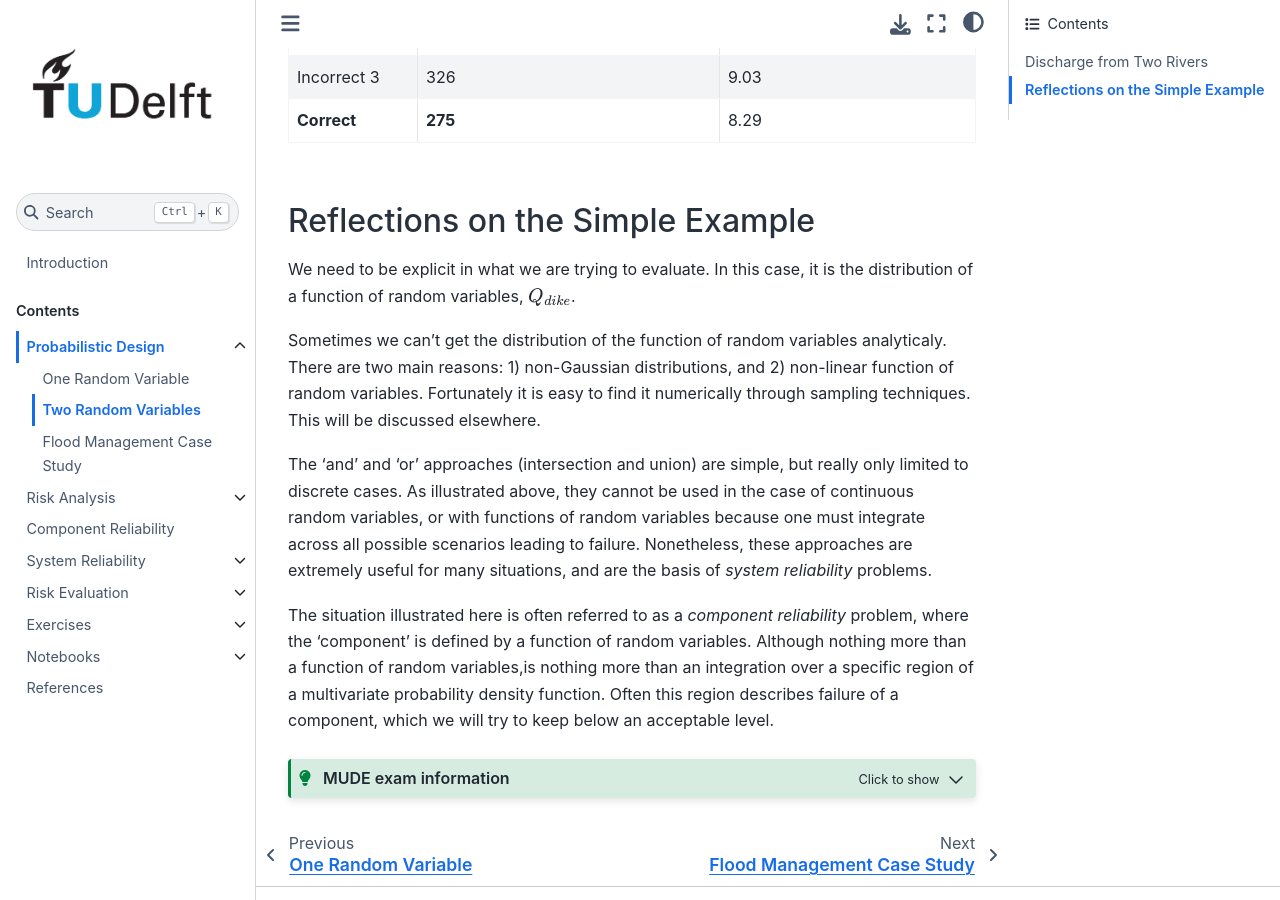
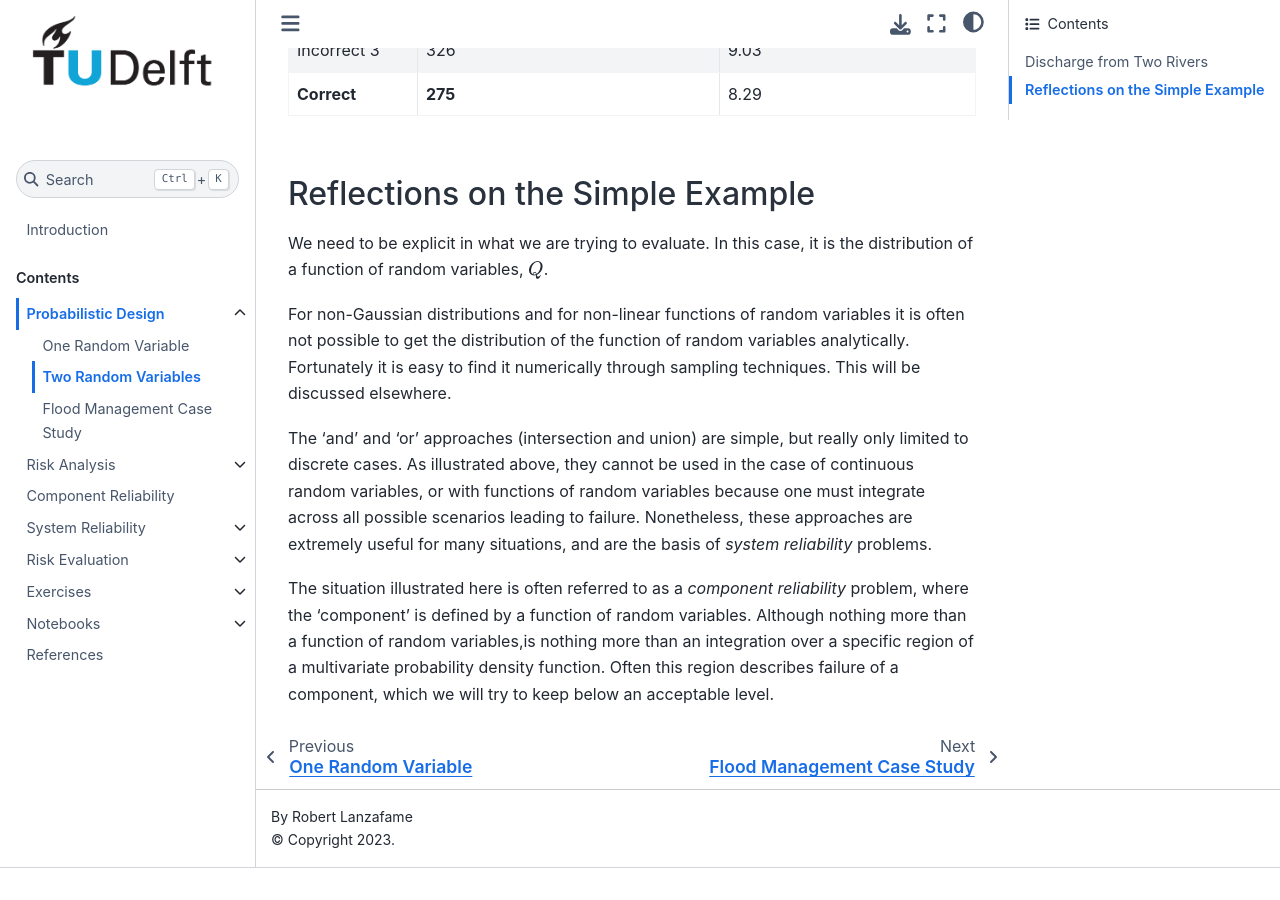
Before and after one commit to prob-design/risk-reliability, a Jupyter Book: the page built from book/prob-design/02-two-random-variables.md, in a window 1280 px wide and 900 px high, scrolled down 5806 px. Built offline with Jupyter Book 1.0.4 settings and Sphinx 7.4.7 and the Sphinx Book theme 1.1.4, drawn with Linux system fonts in a browser that asks for light colours; after the commit the page ends 6674 px from its top, so only the background shows below that; some of the changed lines change nothing that is shown; some of the changed text lies outside the part shown.

Commit message:
Update 02-two-random-variables.md with MUDE changes

`````diff
--- a/book/prob-design/02-two-random-variables.md
+++ b/book/prob-design/02-two-random-variables.md
@@ -1,15 +1,17 @@
 (prob_design_2_rv)=
 # Two Random Variables
 
-The previous section illustrated the how a decision for dike height, $h_{dike}$, can take into account uncertainty in river discharge. We used a maximum allowable probability of flooding to derive the specific value of discharge, $q_{design}$, that should be used to choose $h_{dike}$. This was necessary because there was otherwise no way of establishing what the maximum discharge should be. The only variable considered to be random was the maximum river discharge that occurs each year. This section considers how the design process becomes more complicated when *two* random variables are considered (two load variables).
+The previous section illustrated how a decision for dike height, $h_{dike}$, can take into account uncertainty in river discharge. We used a maximum allowable probability of flooding to derive the specific value of discharge, $q_{design}$, that should be used to choose $h_{dike}$. This was necessary because there was otherwise no way of establishing what the maximum discharge should be. The only variable considered to be random was the maximum river discharge that occurs each year. This section considers how the design process becomes more complicated when *two* random variables are considered (two load variables).
 
 ````{admonition} Distribution for $q_1$ and $q_2$
 :class: dropdown
 On this page all calculations assume the same lognormal distribution for random variables $q_1$ and $q_1$, where the first and second moments of the distribution are:
 
 $$
-\mu &= 100\\
-\sigma &= 20
+\begin{align*}
+E[X] &= \exp\left(\mu + \frac{\sigma^2}{2}\right) = 100\\
+VAR[X] &= \left( \exp(\sigma^2)-1 \right)\exp(2\mu + \sigma^2)= 400
+\end{align*}
 $$
 The shape, location and scale parameters and usage for the `lognorm` method in `scipy.stats`are:
 ```python
@@ -33,7 +35,7 @@
 
 *Compared to the previous example, now there are two distributions---how do we find the design discharge and dike height?*
 
-Before presenting the correct approach, 3 common mistakes are illustrated.
+Before presenting the correct approach, three common mistakes are illustrated.
 
 ### Incorrect Approach 1
 
@@ -176,19 +178,19 @@
 % Dependence considered in componenet reliability part (and system!)
 % Design point consideration NOT included here, and probably not in this book!!!
 
-We need to be explicit in what we are trying to evaluate. In this case, it is the distribution of a function of random variables, $Q_{dike}$.
+We need to be explicit in what we are trying to evaluate. In this case, it is the distribution of a function of random variables, $Q$.
 
-Sometimes we can't get the distribution of the function of random variables analyticaly. There are two main reasons: 1) non-Gaussian distributions, and 2) non-linear function of random variables. Fortunately it is easy to find it numerically through sampling techniques. This will be discussed elsewhere.
+For non-Gaussian distributions and for non-linear functions of random variables it is often not possible to get the distribution of the function of random variables analytically. Fortunately it is easy to find it numerically through sampling techniques. This will be discussed elsewhere.
 
 The 'and' and 'or' approaches (intersection and union) are simple, but really only limited to discrete cases. As illustrated above, they cannot be used in the case of continuous random variables, or with functions of random variables because one must integrate across all possible scenarios leading to failure. Nonetheless, these approaches are extremely useful for many situations, and are the basis of *system reliability* problems.
 
 The situation illustrated here is often referred to as a *component reliability* problem, where the 'component' is defined by a function of random variables.
  Although nothing more than a function of random variables,is nothing more than an integration over a specific region of a multivariate probability density function. Often this region describes failure of a component, which we will try to keep below an acceptable level.
 
-```{admonition} MUDE exam information
+<!--```{admonition} MUDE exam information
 :class: tip, dropdown
 Given a specific scenario, you should be able to identify the design condition and an appropriate method for calculating a probability of interest (as illustrated here). Functions of random variables are illustrated more thoroughly in the **Component Reliability** chapter.
-```
+```-->
 
 <!-- ```{admonition} MUDE exam information
 :class: tip, dropdown
`````
